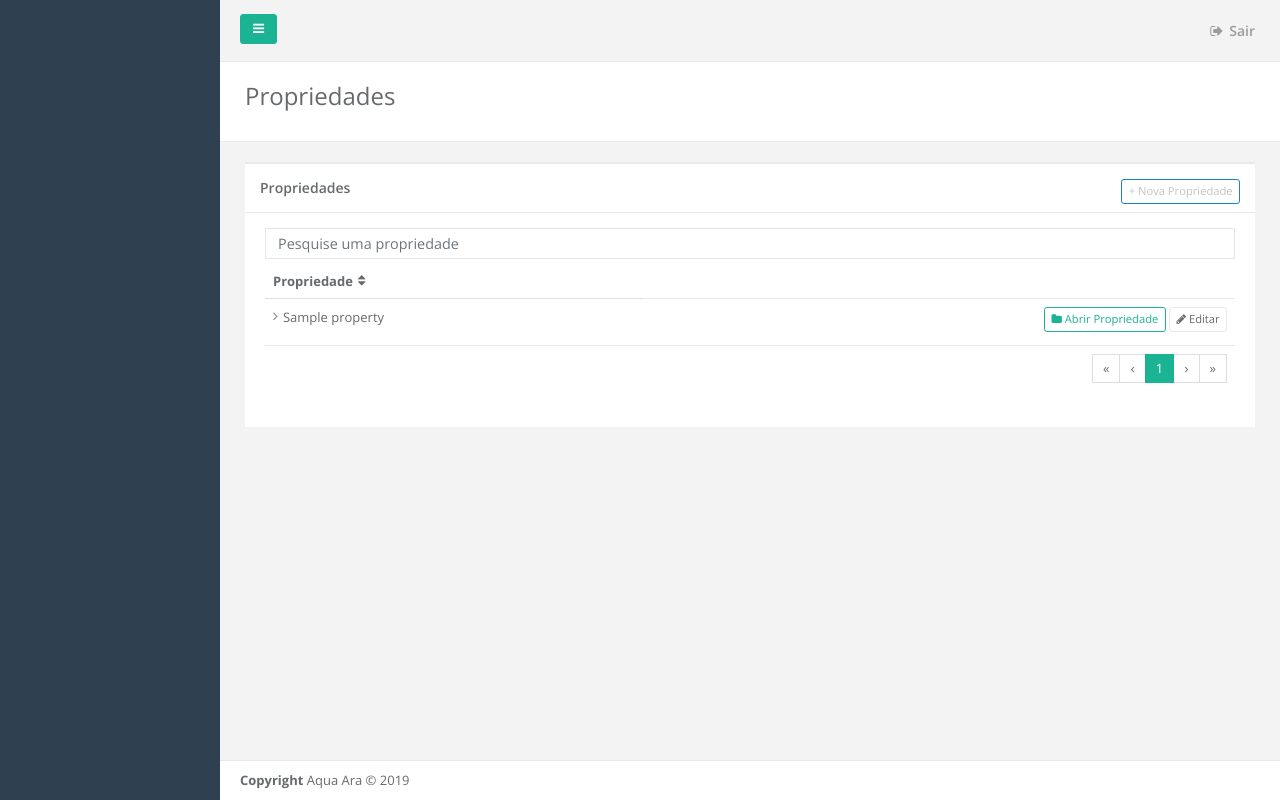
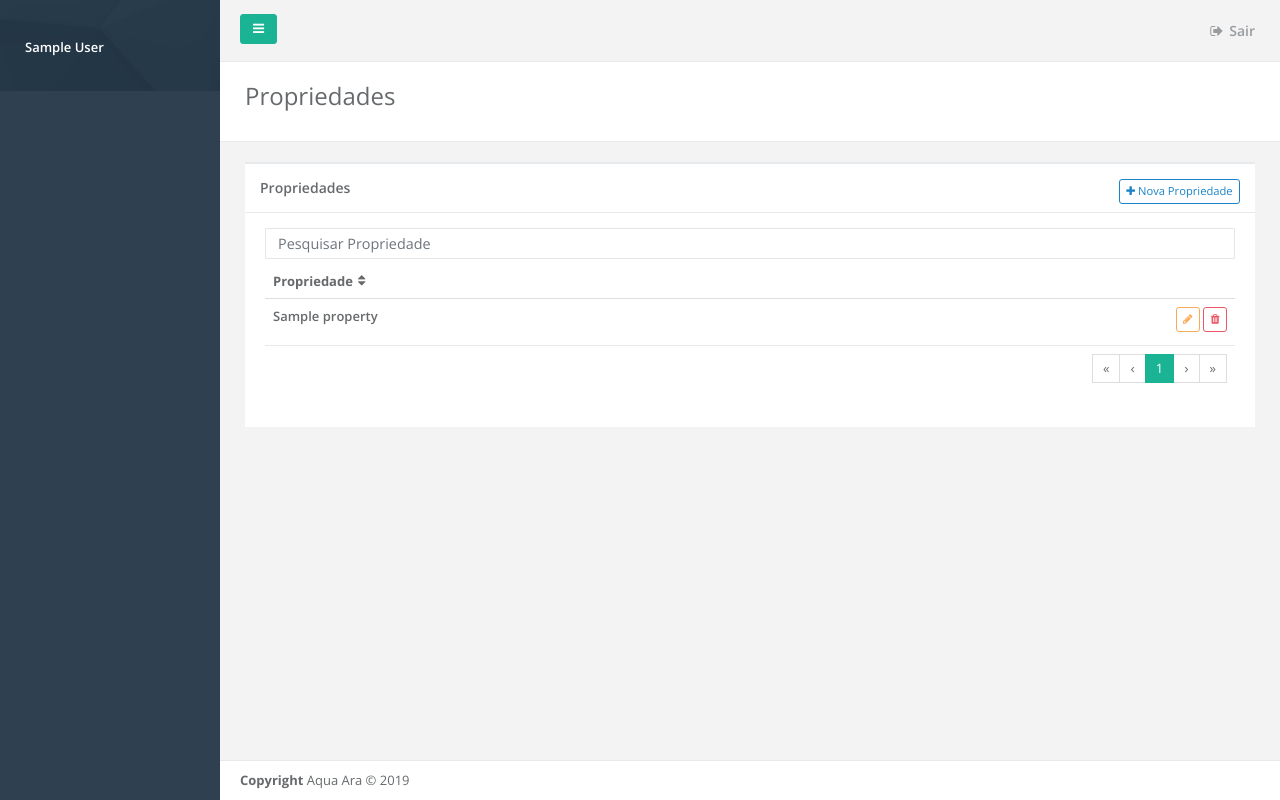
Before and after one commit to SamuelSilvaAraujo/aquaara, a Django app: page /propriedades/ in a window 1280 px wide. Run offline with Django 3.2, Linux system fonts and the light colour scheme; a user stored in the database is signed in; tables that the repository leaves empty hold one stand-in row (values such as "Sample post"); some libraries are stand-ins or nearby versions.

Commit message:
melhorias no template

```diff
--- a/core/templates/property_list.html
+++ b/core/templates/property_list.html
@@ -24,23 +24,24 @@
                     <div class="ibox-title">
                         <h5>Propriedades</h5>
 
-                        <div class="ibox-tools">
-                            <a href="{% url 'property_create' %}" class="btn btn-success btn-outline btn-xs">+ Nova Propriedade</a>
+                        <div class="pull-right">
+                            <a href="{% url 'property_create' %}" class="btn btn-success btn-outline btn-xs">
+                                <i class="fa fa-plus"></i> Nova Propriedade</a>
                         </div>
                     </div>
                     <div class="ibox-content">
 
-                        <input type="text" class="form-control input-sm m-b-xs" id="filter" placeholder="Pesquise uma propriedade">
+                        <input type="text" class="form-control input-sm m-b-xs" id="filter" placeholder="Pesquisar Propriedade">
 
-                        <table class="footable table table-stripped toggle-arrow-tiny" data-page-size="20" data-filter=#filter>
+                        <table class="footable table table-stripped toggle-arrow-tiny" data-page-size="15" data-filter=#filter>
                             <thead>
                             <tr>
-
                                 <th data-toggle="true">Propriedade</th>
-                                <th data-hide="all">Bairro</th>
-                                <th data-hide="all">Rua</th>
-                                <th data-hide="all">Numero</th>
-                                <th data-hide="all">cidade</th>
+                                {#                                <th data-hide="all">Bairro</th>#}
+                                {#                                <th data-hide="all">Rua</th>#}
+                                {#                                <th data-hide="all">Numero</th>#}
+                                {#                                <th data-hide="all">cidade</th>#}
+                                <th class="text-right" data-sort-ignore="true"></th>
                             </tr>
                             </thead>
                             <tbody>
@@ -48,14 +49,21 @@
                             {% for propriedade in object_list %}
 
                                 <tr>
-                                    <td>{{ propriedade.name }}</td>
-                                    <td>{{ propriedade.address.district }}</td>
-                                    <td>{{ propriedade.address.street }}</td>
-                                    <td>{{ propriedade.address.number }}</td>
-                                    <td>{{ propriedade.address.city }} - {{ propriedade.address.state }}</td>
-                                    <td class="project-actions">
-                                        <a href="{% url 'property_ponds' propriedade.id %}" class="btn btn-primary btn-outline btn-xs"><i class="fa fa-folder"></i> Abrir Propriedade </a>
-                                        <a href="{% url 'property_update' propriedade.id %}" class="btn btn-white btn-outline btn-xs"><i class="fa fa-pencil"></i> Editar </a>
+                                    <td>
+                                        <a href="{% url 'property_ponds' propriedade.id %}" class="client-link">{{ propriedade.name }}</a>
+                                    </td>
+                                    {#                                    <td>{{ propriedade.address.district }}</td>#}
+                                    {#                                    <td>{{ propriedade.address.street }}</td>#}
+                                    {#                                    <td>{{ propriedade.address.number }}</td>#}
+                                    {#                                    <td>{{ propriedade.address.city }} - {{ propriedade.address.state }}</td>#}
+                                    <td class="text-right">
+                                        {#                                        <a href="{% url 'property_ponds' propriedade.id %}" class="btn btn-primary btn-outline btn-xs"><i class="fa fa-folder"></i> Abrir Propriedade </a>#}
+                                        <a href="{% url 'property_update' propriedade.id %}" title="Editar Propriedade " class="btn btn-warning btn-outline btn-bitbucket btn-xs">
+                                            <i class="fa fa-pencil"></i>
+                                        </a>
+                                        <a href="#" title="Excluir Propriedade " class="btn btn-danger btn-outline btn-bitbucket btn-xs">
+                                            <i class="fa fa-trash"></i>
+                                        </a>
                                     </td>
                                 </tr>
 
@@ -70,7 +78,6 @@
                             </tr>
                             </tfoot>
                         </table>
-
                     </div>
                 </div>
             </div>
--- a/core/templates/property_ponds.html
+++ b/core/templates/property_ponds.html
@@ -33,8 +33,9 @@
                     <div class="ibox float-e-margins">
                         <div class="ibox-title">
                             <h5>Viveiros</h5>
-                            <div class="ibox-tools">
-                                <a href="{% url 'pond_create' property.id %}" class="btn btn-success btn-outline btn-xs">+ Novo Viveiro</a>
+                            <div class="pull-right">
+                                <a href="{% url 'pond_create' property.id %}" class="btn btn-success btn-outline btn-xs">
+                                    <i class="fa fa-plus"></i> Novo Viveiro</a>
                             </div>
                         </div>
                         <div class="ibox-content">
--- a/templates/base.html
+++ b/templates/base.html
@@ -18,21 +18,40 @@
     <link href="{% static 'css/animate.css' %}" rel="stylesheet">
     <link href="{% static 'css/style.css' %}" rel="stylesheet">
 
-    {% block head %} {% endblock %}
+    {% block head %}{% endblock %}
 
 </head>
 
 <body class="fixed-sidebar">
 
 <div id="wrapper">
-
-    {% block menu %}{% endblock %}
+    <nav class="navbar-default navbar-static-side" role="navigation">
+        <div class="sidebar-collapse">
+            <ul class="nav metismenu" id="side-menu">
+                <li class="nav-header">
+                    <div class="dropdown profile-element">
+                        <a href="{% url 'property_list' %}">
+                            <span class="clear">
+                                <span class="block m-t-xs">
+                                    <strong class="font-bold" style="color: white">{{ user.name }}</strong>
+                             </span>
+                            </span>
+                        </a>
+                    </div>
+                    <div class="logo-element">
+                        Aquaara
+                    </div>
+                </li>
+                {% block menu %}{% endblock %}
+            </ul>
+        </div>
+    </nav>
 
     <div id="page-wrapper" class="gray-bg">
         <div class="row border-bottom">
             <nav class="navbar navbar-static-top" role="navigation" style="margin-bottom: 0">
                 <div class="navbar-header">
-                    <a class="navbar-minimalize minimalize-styl-2 btn btn-primary " href="#">
+                    <a class="navbar-minimalize minimalize-styl-2 btn btn-primary" href="#">
                         <i class="fa fa-bars"></i>
                     </a>
                 </div>
@@ -61,9 +80,10 @@
 
 <!-- Mainly scripts -->
 <script src="{% static 'js/jquery-3.1.1.min.js' %}"></script>
+<script src="{% static 'js/popper.min.js' %}"></script>
 <script src="{% static 'js/bootstrap.min.js' %}"></script>
 <script src="{% static 'js/plugins/metisMenu/jquery.metisMenu.js' %}"></script>
-<script src="{% static 'js/plugins/slimscroll/jquery.slimscroll.min.js' %}"></script>
+<script src="{% static 'js/plugins/slimscroll/jquery.slimscroll.js' %}"></script>
 
 <!-- Custom and plugin javascript -->
 <script src="{% static 'js/inspinia.js' %}"></script>
```
Also changed, not shown: core/templates/menu.html (+6 -27 lines), core/templates/pond_detail.html (+10 -25 lines).
